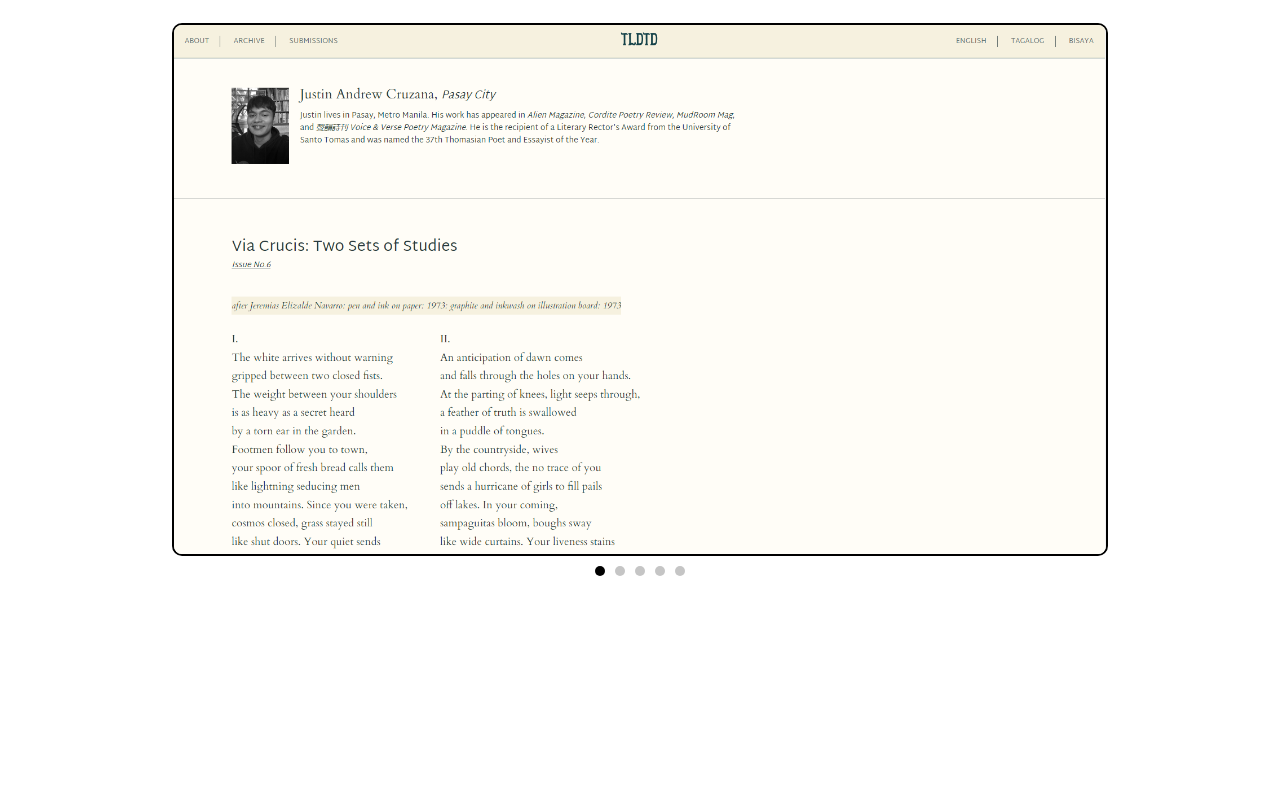
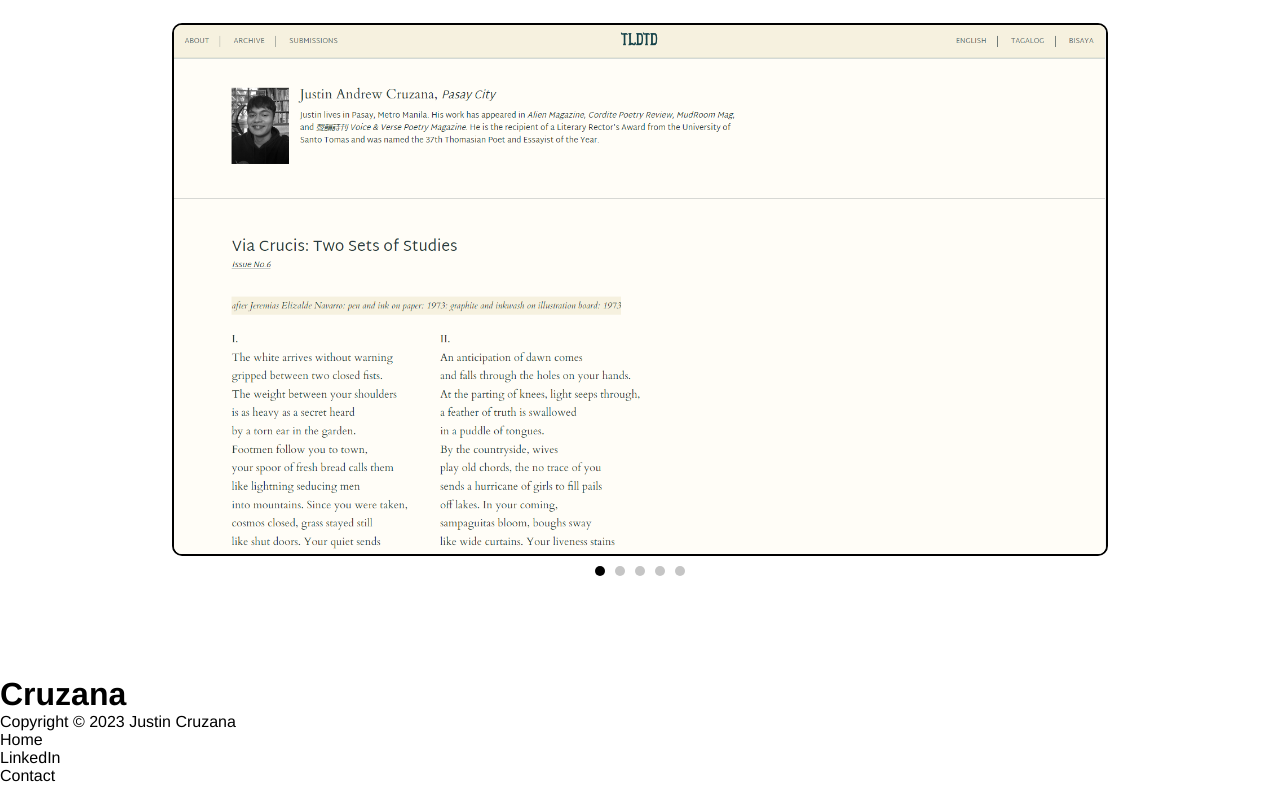
Before and after one commit to pkWafuuu/freelance-eportfolio, a React (Create React App) app: page / in a window 1280 px wide. Shown: the part 928-1713 px from the top of the page. Before the commit the page ends 1604 px from the top, so only its background shows below. Built offline with nearby package versions, Linux system fonts and the light colour scheme.

Commit message:
add html

```diff
--- a/src/App.js
+++ b/src/App.js
@@ -1,4 +1,5 @@
 import { useRef } from "react";
+import Footer from "./components/Footer";
 import Landing from "./components/Landing";
 import Nav from "./components/Nav";
 import Works from "./components/Works";
@@ -17,6 +18,7 @@ function App() {
       <Nav handleClick={handleClick} home={home} works={works}/>
       <Landing home={home} />
 			<Works works={works} />
+			<Footer handleClick={handleClick} home={home} />
     </>
   );
 }
--- /dev/null
+++ b/src/components/Footer.jsx
@@ -0,0 +1,29 @@
+function Footer(){
+	return (
+		<footer>
+			<div className="footer__row">
+				<h1 className="footer__title">Cruzana</h1>
+				<div className="footer__copyright">Copyright &copy; 2023 Justin Cruzana</div>
+				<ul className="footer__links">
+					<li>
+						<a href="" className="footer__link">
+							Home
+						</a>
+					</li>
+					<li>
+						<a href="" className="footer__link">
+							LinkedIn
+						</a>
+					</li>
+					<li>
+						<a href="" className="footer__link">
+							Contact
+						</a>
+					</li>
+				</ul>
+			</div>
+		</footer>
+	);
+}
+
+export default Footer;
--- a/src/index.css
+++ b/src/index.css
@@ -2,6 +2,7 @@
 @import url(./css/landing.css);
 @import url(./css/keenslider.css);
 @import url(./css/project.css);
+@import url(./css/footer.css);
 
 * {
 	margin: 0;
```
Also changed, not shown: src/css/footer.css (added).
